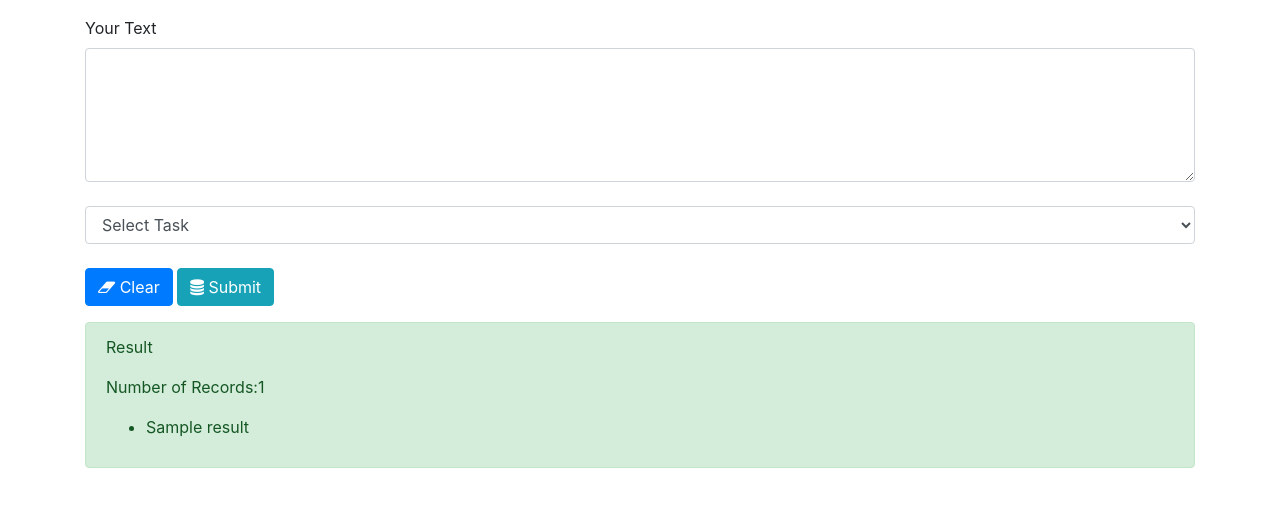
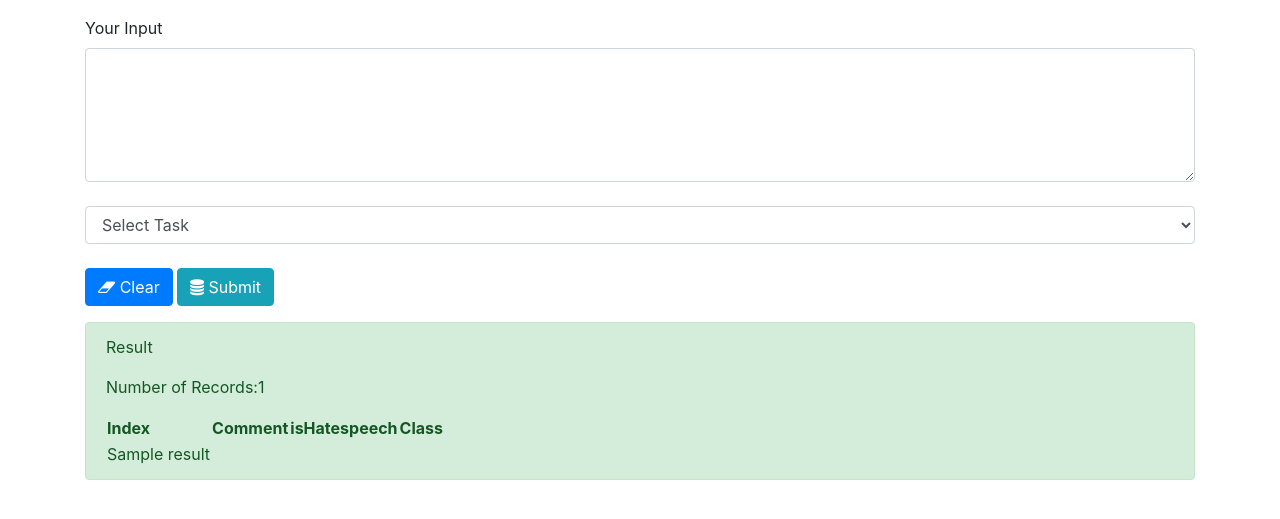
Before and after one commit to Caramba997/hatespeech_classifier, a Flask app: template flask_server/templates/index.html in a window 1280 px wide. Shown: the part 56-575 px from the top of the page. Run offline with Flask 2, Linux system fonts and the light colour scheme; the template is opened without the code that fills it: most values are stand-ins (such as "Sample title", 1, 10 or a date in 2020); some libraries are stand-ins or nearby versions.

Commit message:
Updated html and server to allow for selection of input.

```diff
--- a/flask_server/server.py
+++ b/flask_server/server.py
@@ -1,6 +1,8 @@
 import numpy as np
 from flask import Flask, render_template, request
 from tensorflow import keras
+
+from reddit_api import RedditWrapper
 
 app = Flask(__name__)
 
@@ -8,6 +10,9 @@
     '/Users/oliverwandschneider/dev/PycharmProjects/hatespeech_classifier/models/multi_class_rnn')
 bin_model = keras.models.load_model(
     '/Users/oliverwandschneider/dev/PycharmProjects/hatespeech_classifier/models/binary_class_rnn')
+
+wrapper = RedditWrapper()
+hs_classes = ['racism', 'religion', 'disability', 'sexism', 'sexual orientation']
 
 
 @app.route('/')
@@ -18,14 +23,30 @@
 @app.route('/process', methods = ["POST"])
 def process():
     classes = ["No Hatespeech", "Hatespeech"]
-    rawtext = ""
-    pred = []
+    results = list()
     if request.method == 'POST':
+        choice = request.form['taskoption']
         rawtext = request.form['rawtext']
-        pred = bin_model.predict(np.array([rawtext.lower()]))
-        print(pred)
+        rawtext = rawtext.strip()
+        if choice == 'username':
+            values = wrapper.get_user_comments(user_name = rawtext)
+        elif choice == 'posturl':
+            values = wrapper.get_post_comments(link = rawtext)
+        else:
+            values = rawtext.split(sep = "\n")
 
-    return render_template("index.html", results = [classes[np.argmax(pred)]], num_of_results = 1)
+        pred = bin_model.predict(np.array([val.lower() for val in values]))
+        class_pred = mul_model.predict(np.array([val.lower() for val in values]))
+        for inx in range(len(values)):
+            hs_class = ""
+            if np.argmax(pred[inx]) == 1:
+                hs_class = hs_classes[np.argmax(class_pred[inx])]
+            results.append([inx + 1, values[inx], classes[np.argmax(pred[inx])], hs_class])
+
+        return render_template("index.html", results = results, num_of_results = len(results))
+
+    # return render_template("index.html", results = [classes[np.argmax(pred)]], num_of_results = len(results))
+    return render_template("index.html", results = ["Oh no!"], num_of_results = 1)
 
 
 if __name__ == '__main__':
--- a/flask_server/templates/index.html
+++ b/flask_server/templates/index.html
@@ -35,15 +35,14 @@
 
     <form method="POST" action="/process">
         <div class="form-group">
-            <label>Your Text</label>
+            <label>Your Input</label>
             <textarea type="text" rows="5" cols="5" class="form-control" name="rawtext" required="true">   </textarea>
             <br/>
             <select class="form-control" name="taskoption">
                 <option selected>Select Task</option>
-                <option value="organization">Organization</option>
-                <option value="person">Person</option>
-                <option value="geopolitical">Geopolitical</option>
-                <option value="money">Money</option>
+                <option value="freetext">Free Text</option>
+                <option value="username">Reddit-Username</option>
+                <option value="posturl">Reddit-Post URL</option>
             </select>
             <br/>
             <button type="reset" class="btn btn-primary"><i class="fa fa-eraser"></i> Clear</button>
@@ -53,14 +52,27 @@
     </form>
 </div>
 
+
 <div class="container">
     <div class="alert alert-success" role="alert">
         <p class="alert-heading">Result</p>
-        <p>Number of Records:{{num_of_results}}</p>
-        <ul>{% for i in results %}
-            <li>{{i}}</li>
-            {%endfor %}
-        </ul>
+        <p>Number of Records:{{ num_of_results }}</p>
+        <table>
+            <tr>
+                <th>Index</th>
+                <th>Comment</th>
+                <th>    isHatespeech</th>
+                <th>    Class</th>
+            </tr>
+            {% for i in results %}
+                <tr>
+                {% for j in i %}
+                    <td>{{ j }}</td>
+                {% endfor %}
+                </tr>
+                <tr></tr>
+            {% endfor %}
+        </table>
     </div>
 </div>
 
```
